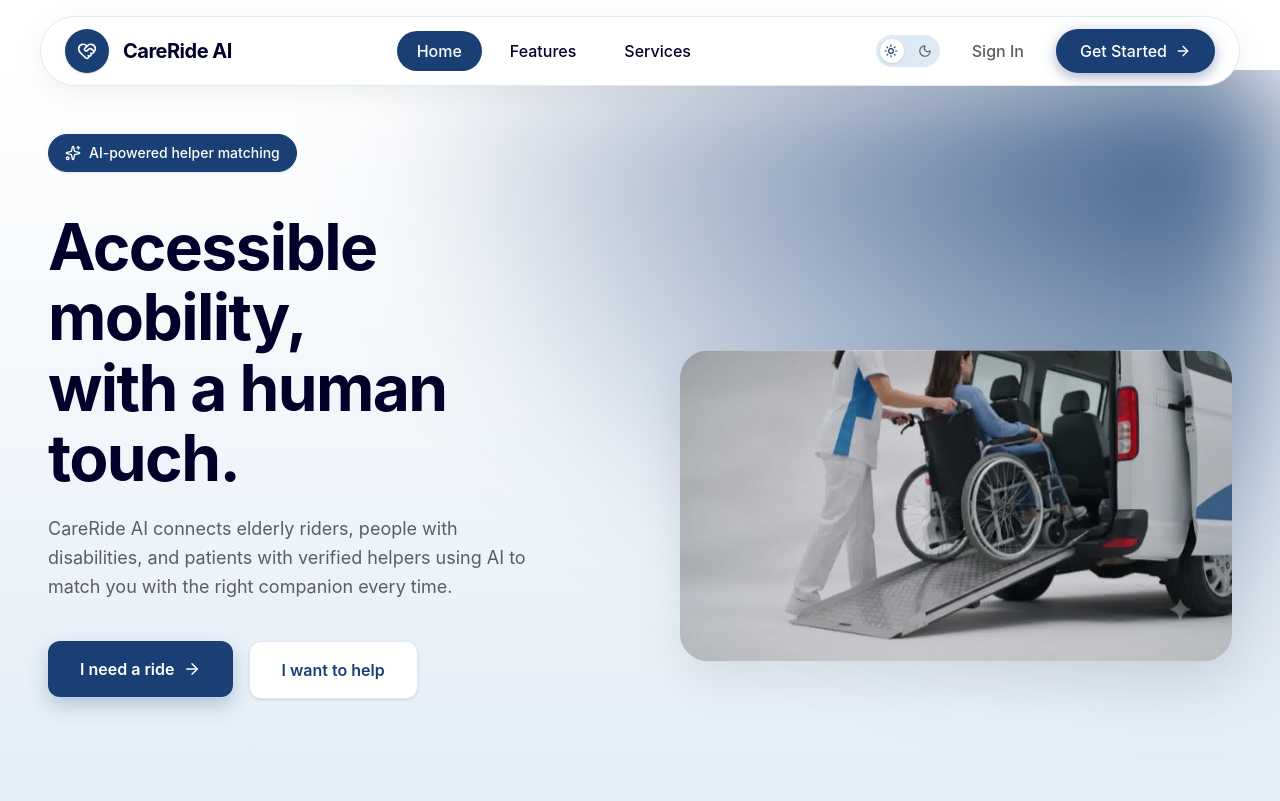
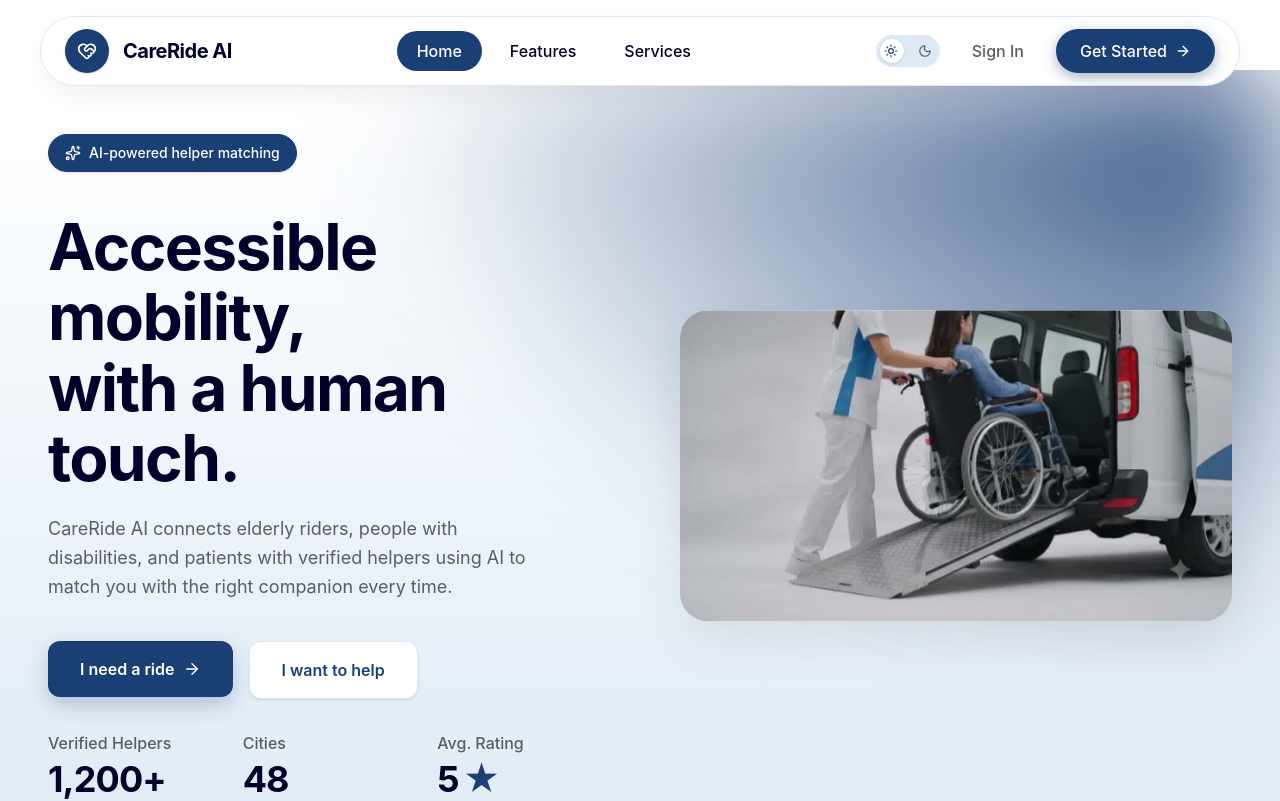
Before and after one commit to Nashap/CareRide-AI, a React (Vite) app in the folder frontend/: page / in a window 1280 px wide. Shown: the top 801 px of the page. Built offline with nearby package versions, Linux system fonts and the light colour scheme.

Commit message:
Update Hero.jsx

```diff
--- a/frontend/src/components/landing/Hero.jsx
+++ b/frontend/src/components/landing/Hero.jsx
@@ -122,7 +122,7 @@ function Hero() {
             </motion.p>
 
             {/* Buttons */}
-            <motion.div variants={itemVariants} className="flex flex-col sm:flex-row flex-wrap gap-4 mb-10 lg:mb-12 w-full sm:w-auto">
+            <motion.div variants={itemVariants} className="flex flex-col sm:flex-row flex-wrap gap-4 mb-8 w-full sm:w-auto">
               <motion.div whileHover={{ scale: 1.03, y: -2 }} whileTap={{ scale: 0.97 }} className="w-full sm:w-auto">
                 <Link
                   to="/register?role=rider"
@@ -144,7 +144,7 @@ function Hero() {
             </motion.div>
 
             {/* Stats */}
-            <motion.div variants={itemVariants} className="grid grid-cols-2 sm:grid-cols-3 gap-6 lg:gap-8 mt-10 lg:mt-16 w-full">
+            <motion.div variants={itemVariants} className="grid grid-cols-2 sm:grid-cols-3 gap-6 lg:gap-8 w-full">
               <div className="flex flex-col items-center lg:items-start text-center lg:text-left">
                 <p className="text-cr-text-muted text-sm md:text-base font-medium mb-1">Verified Helpers</p>
                 <h3 className="text-2xl md:text-3xl lg:text-4xl font-bold text-cr-text-primary tracking-tight">
```
